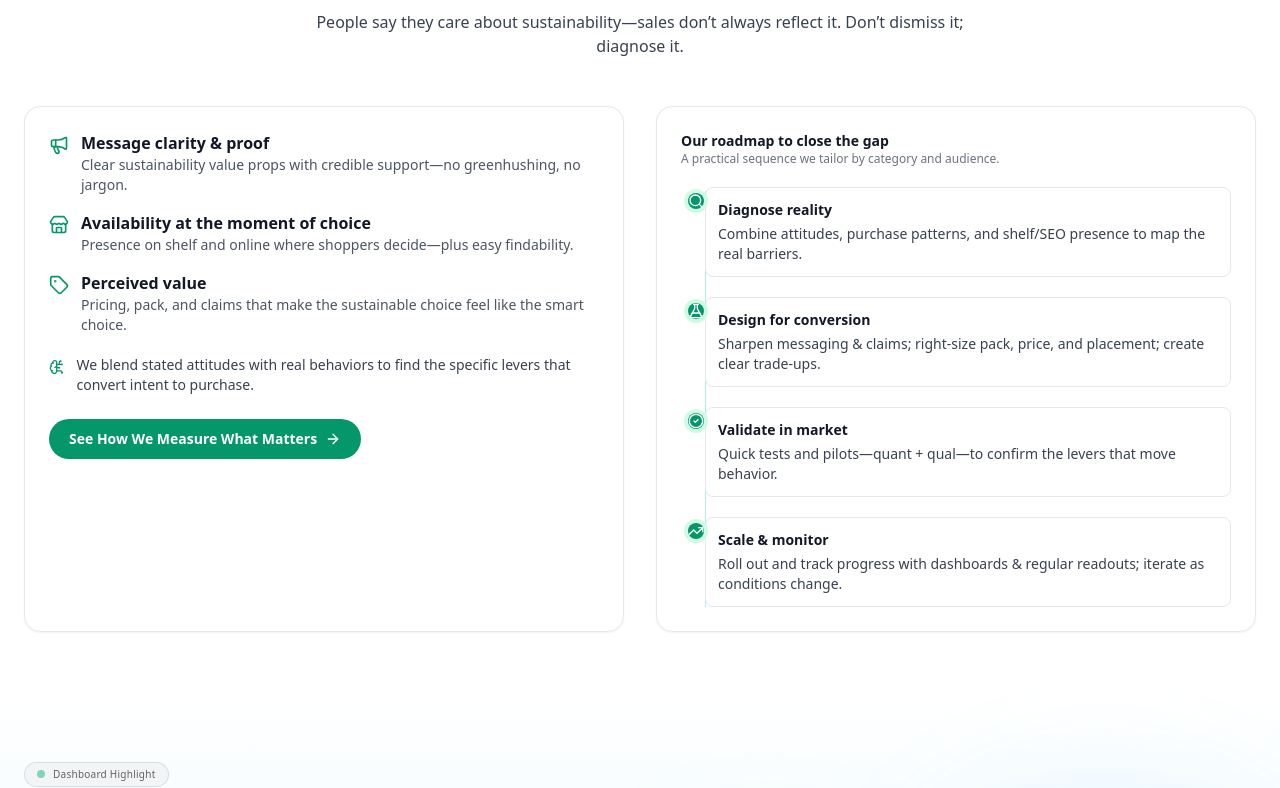
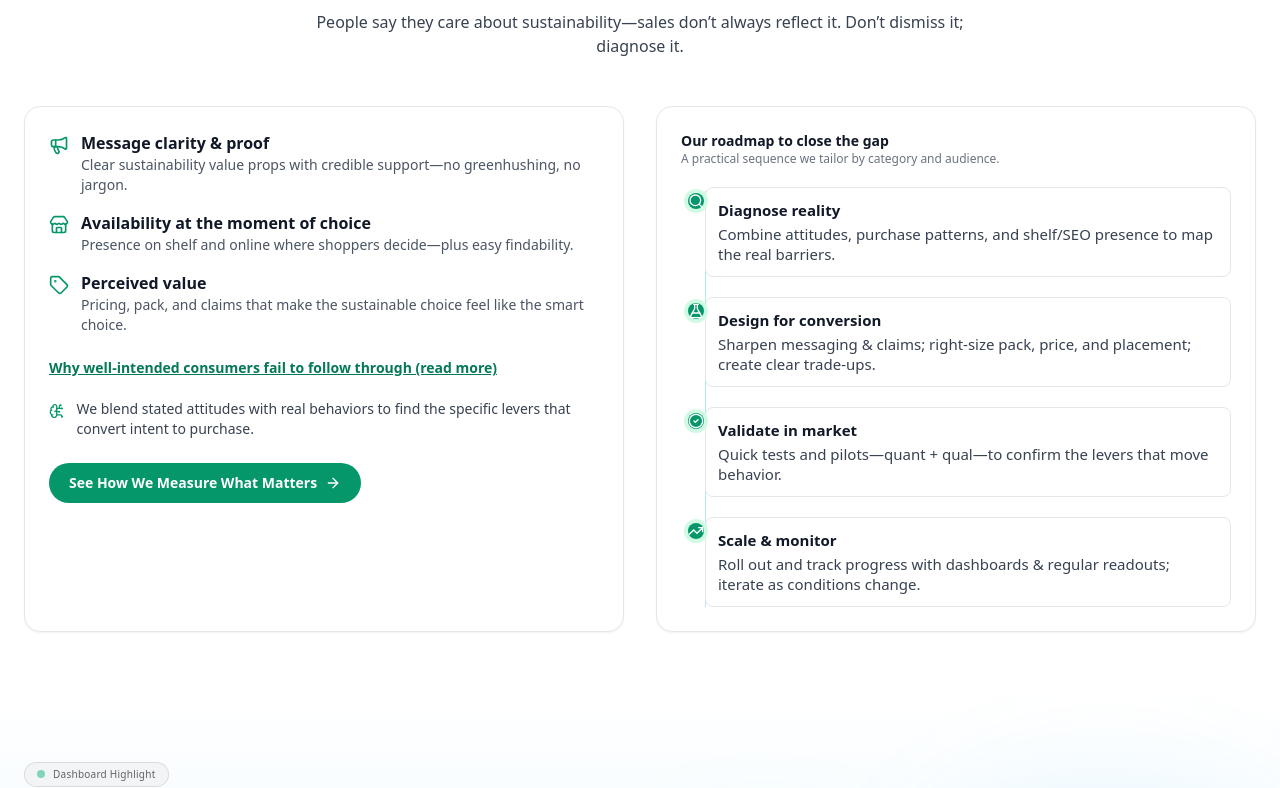
Before and after one commit to awright-lab/ecofocus, a Next.js app: page / in a window 1280 px wide. Shown: the part 1736-2524 px from the top of the page. Built offline with nearby package versions, Linux system fonts and the light colour scheme.

Commit message:
Updating Homepage v7

```diff
--- a/app/home/SayDoGapSection.tsx
+++ b/app/home/SayDoGapSection.tsx
@@ -13,6 +13,7 @@ import {
   CheckCircle2,
   TrendingUp,
 } from 'lucide-react';
+import * as React from 'react';
 
 type Props = {
   ctaHref?: string;
@@ -61,22 +62,24 @@ export default function SayDoGapSection({
 
         {/* Content grid */}
         <div className="grid grid-cols-1 items-stretch gap-6 md:grid-cols-12 md:gap-8">
-          {/* Left: levers + copy + CTA */}
+          {/* Left: levers + long-form message + CTA */}
           <motion.div
-            className="rounded-2xl border border-gray-200 bg-white p-5 shadow-sm md:col-span-6 sm:p-6"
+            className="rounded-2xl border border-gray-200 bg-white p-4 sm:p-6 shadow-sm md:col-span-6"
             initial={reduceMotion ? false : { opacity: 0, y: 12 }}
             whileInView={reduceMotion ? undefined : { opacity: 1, y: 0 }}
             viewport={{ once: true, amount: 0.4 }}
             transition={{ duration: 0.5 }}
           >
             {/* Three key levers (positive framing) */}
-            <ul className="space-y-4">
+            <ul className="space-y-3 sm:space-y-4">
               <li className="flex gap-3">
                 <div className="mt-1 shrink-0">
                   <Megaphone className="h-5 w-5 text-emerald-600" aria-hidden="true" />
                 </div>
                 <div>
-                  <div className="font-semibold text-gray-900">Message clarity & proof</div>
+                  <div className="font-semibold text-gray-900 line-clamp-2 sm:line-clamp-none">
+                    Message clarity & proof
+                  </div>
                   <p className="text-sm text-gray-600">
                     Clear sustainability value props with credible support—no greenhushing, no jargon.
                   </p>
@@ -88,7 +91,9 @@ export default function SayDoGapSection({
                   <Store className="h-5 w-5 text-emerald-600" aria-hidden="true" />
                 </div>
                 <div>
-                  <div className="font-semibold text-gray-900">Availability at the moment of choice</div>
+                  <div className="font-semibold text-gray-900 line-clamp-2 sm:line-clamp-none">
+                    Availability at the moment of choice
+                  </div>
                   <p className="text-sm text-gray-600">
                     Presence on shelf and online where shoppers decide—plus easy findability.
                   </p>
@@ -108,7 +113,29 @@ export default function SayDoGapSection({
               </li>
             </ul>
 
-            {/* Short explanation */}
+            {/* Long-form message (kept, mobile-first collapsible) */}
+            <Details summary="Why well-intended consumers fail to follow through (read more)">
+              <div className="mt-3 space-y-3 text-sm text-gray-700">
+                <p>
+                  Let’s be honest: this Say–Do Gap is one of the most frustrating challenges in consumer marketing.
+                  It’s tempting to dismiss it as hypocrisy—or dismiss sustainability as a sales driver altogether.
+                </p>
+                <p>
+                  The key to addressing it is first understanding what consumers are looking for—their sustainability
+                  attitudes and intended behaviors—and having a clear picture of how sustainability influences their
+                  aspirations and desires.
+                </p>
+                <p>
+                  At EcoFocus, we have the data (or can get the data) you need to identify sustainability personas for
+                  your target audience to help you build strategies—backed by data—to gain market share and reduce churn.
+                </p>
+                <p className="font-medium text-gray-900">
+                  Don’t speculate about your eco-minded customer. Understand them. Influence them. Win them.
+                </p>
+              </div>
+            </Details>
+
+            {/* Proof of approach */}
             <div className="mt-5 flex items-start gap-3">
               <BrainCircuit className="mt-0.5 h-5 w-5 text-emerald-600" aria-hidden="true" />
               <p className="text-sm text-gray-700">
@@ -117,10 +144,11 @@ export default function SayDoGapSection({
             </div>
 
             {/* CTA */}
-            <div className="mt-6">
+            <div className="mt-6 text-center sm:text-left">
               <Link
                 href={ctaHref}
-                className="relative inline-flex items-center gap-2 rounded-full bg-emerald-600 px-5 py-2.5 text-sm font-semibold text-white overflow-hidden transition-all duration-300
+                className="relative inline-flex w-full sm:w-auto items-center justify-center gap-2 rounded-full bg-emerald-600 px-5 py-3 sm:py-2.5 text-sm font-semibold text-white overflow-hidden transition-all duration-300
+                           touch-manipulation
                            before:absolute before:inset-0 before:rounded-full before:bg-[radial-gradient(circle_at_center,_#059669,_#1B6C7A)]
                            before:scale-0 before:transition-transform before:duration-500 hover:before:scale-110 before:z-0"
                 aria-label={ctaLabel}
@@ -131,9 +159,9 @@ export default function SayDoGapSection({
             </div>
           </motion.div>
 
-          {/* Right: 4-Step Roadmap (no numbers, process-focused) */}
+          {/* Right: 4-Step Roadmap (visual, no numbers) */}
           <motion.div
-            className="rounded-2xl border border-gray-200 bg-white p-5 shadow-sm md:col-span-6 sm:p-6"
+            className="rounded-2xl border border-gray-200 bg-white p-4 sm:p-6 shadow-sm md:col-span-6"
             initial={reduceMotion ? false : { opacity: 0, y: 12 }}
             whileInView={reduceMotion ? undefined : { opacity: 1, y: 0 }}
             viewport={{ once: true, amount: 0.4 }}
@@ -143,9 +171,7 @@ export default function SayDoGapSection({
           >
             <div className="mb-4">
               <div className="text-sm font-semibold text-gray-900">Our roadmap to close the gap</div>
-              <div className="text-xs text-gray-500">
-                A practical sequence we tailor by category and audience.
-              </div>
+              <div className="text-xs text-gray-500">A practical sequence we tailor by category and audience.</div>
             </div>
 
             <ol className="relative ml-6 space-y-5">
@@ -183,6 +209,28 @@ export default function SayDoGapSection({
   );
 }
 
+/* ---------- Collapsible details (mobile-first) ---------- */
+function Details({ summary, children }: { summary: string; children: React.ReactNode }) {
+  const [open, setOpen] = React.useState(false);
+  return (
+    <div className="mt-5">
+      <button
+        onClick={() => setOpen((v) => !v)}
+        className="text-sm font-semibold text-emerald-700 underline"
+        aria-expanded={open}
+        aria-controls="saydo-details"
+      >
+        {open ? 'Show less' : summary}
+      </button>
+      {open && (
+        <div id="saydo-details" className="mt-2">
+          {children}
+        </div>
+      )}
+    </div>
+  );
+}
+
 function Step({
   icon,
   title,
@@ -194,7 +242,6 @@ function Step({
 }) {
   return (
     <li className="relative">
-      {/* node */}
       <span
         aria-hidden="true"
         className="absolute -left-[1.0625rem] top-1.5 inline-flex h-4 w-4 items-center justify-center rounded-full bg-emerald-600 ring-4 ring-emerald-100 text-white"
@@ -202,8 +249,8 @@ function Step({
         {icon}
       </span>
       <div className="rounded-lg border border-gray-200 bg-white/80 p-3">
-        <div className="text-sm font-semibold text-gray-900">{title}</div>
-        <p className="mt-1 text-sm text-gray-700">{body}</p>
+        <div className="text-sm sm:text-[15px] font-semibold text-gray-900">{title}</div>
+        <p className="mt-1 text-sm sm:text-[15px] text-gray-700">{body}</p>
       </div>
     </li>
   );
```
